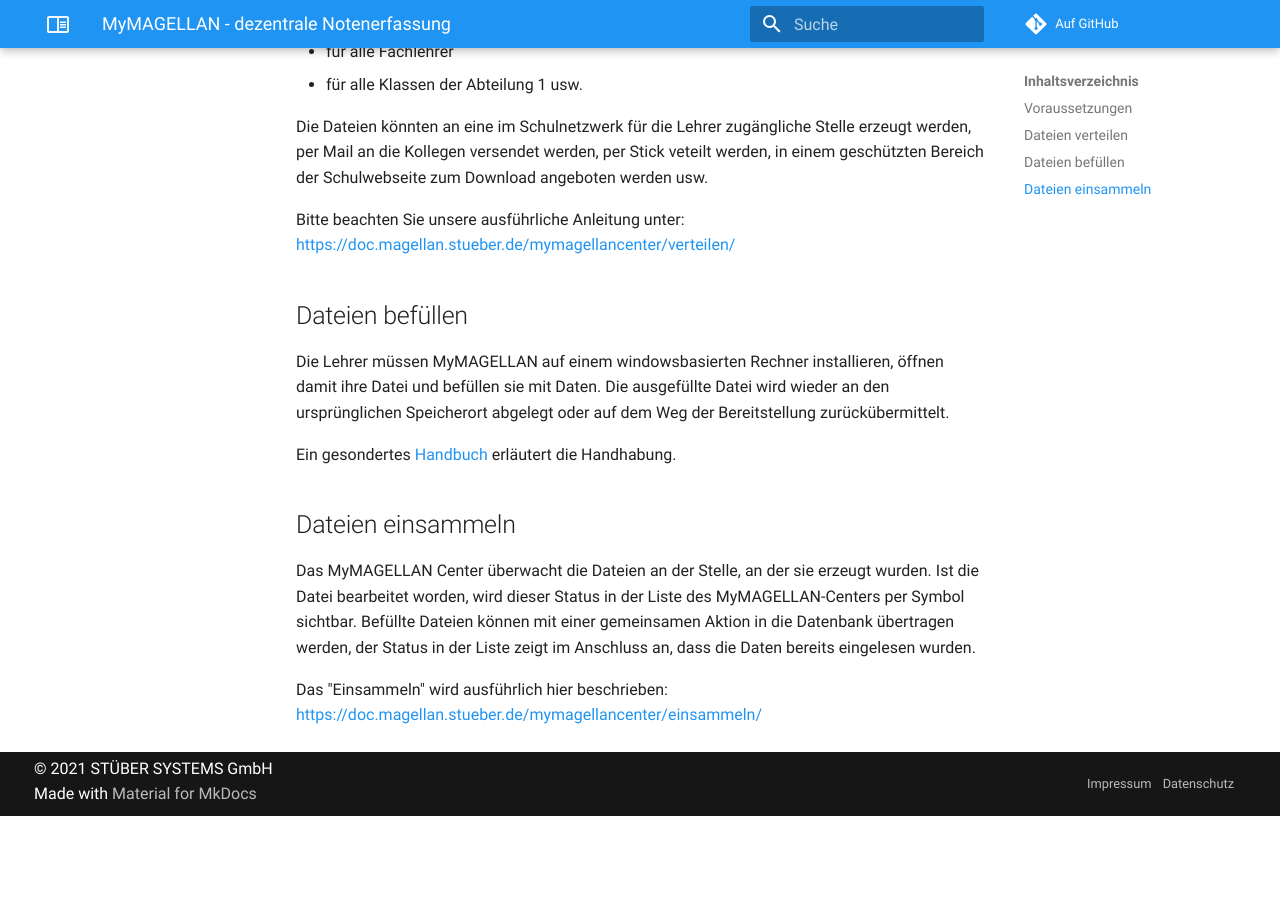
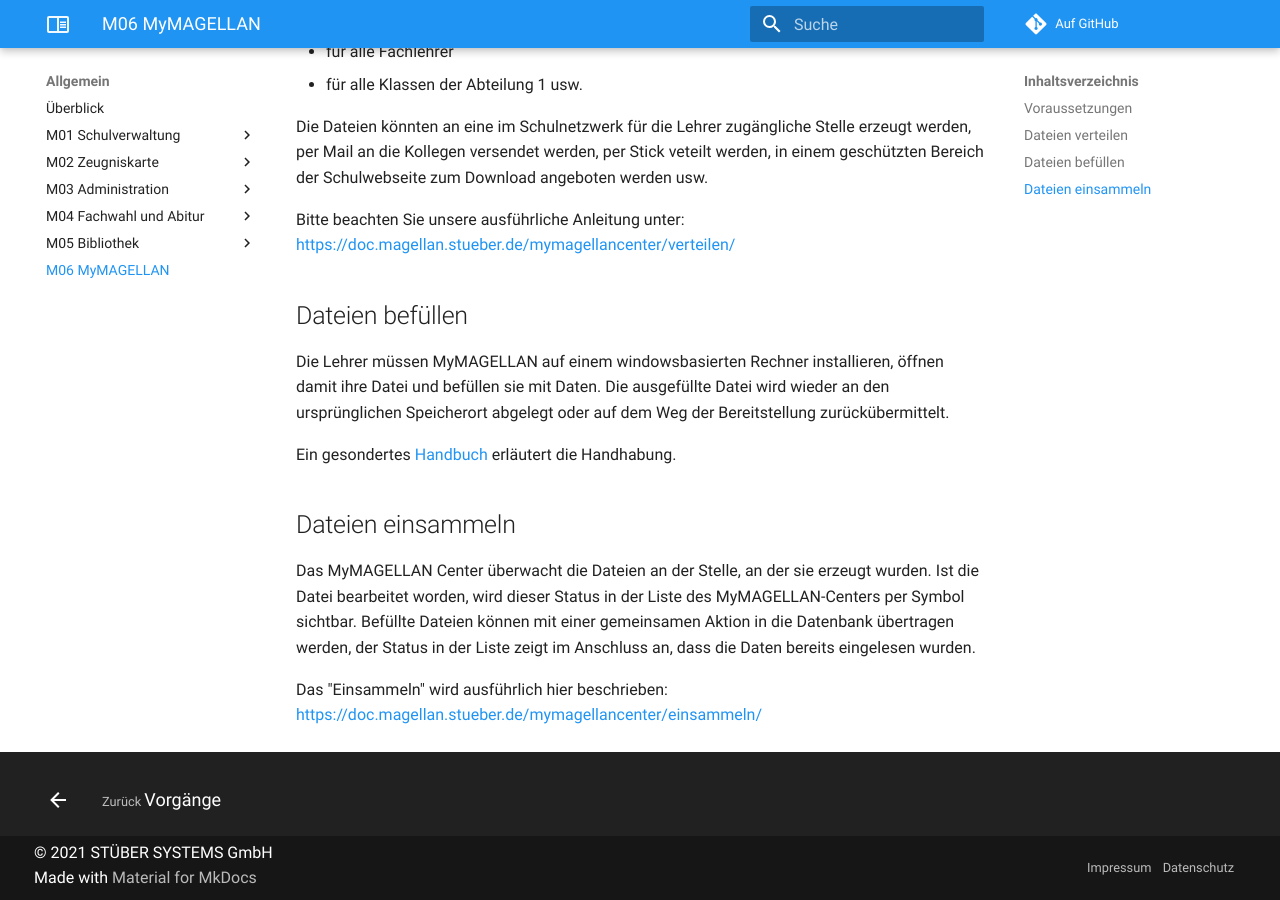
Before and after one commit to stuebersystems/doc.magellan-schulungen.de, an MkDocs documentation site: the page built from docs/m06/einstieg.md, in a window 1280 px wide and 900 px high, scrolled down 1365 px. Built offline with MkDocs 1.6.1 and Material for MkDocs 9.7.7, drawn with Linux system fonts in a browser that asks for light colours; comment, search, counter and statistics services are not loaded; before the commit the page ends 2181 px from its top, so only the background shows below that; part of the change alters nothing that is shown.

Commit message:
no message

```diff
--- a/mkdocs.yml
+++ b/mkdocs.yml
@@ -84,4 +84,4 @@ nav:
       - Medien und Exemplare: m05/02.medien_exemplare.md
       - Ausleiher: m05/03.ausleiher.md
       - Vorgänge: m05/04.vorgaenge.md
-  - M06 MyMAGELLAN: m06/01.einstieg.md
+  - M06 MyMAGELLAN: m06/einstieg.md
```
Also changed, not shown: docs/m06/einstieg.md (renamed from docs/m06/01.Einstieg.md).
